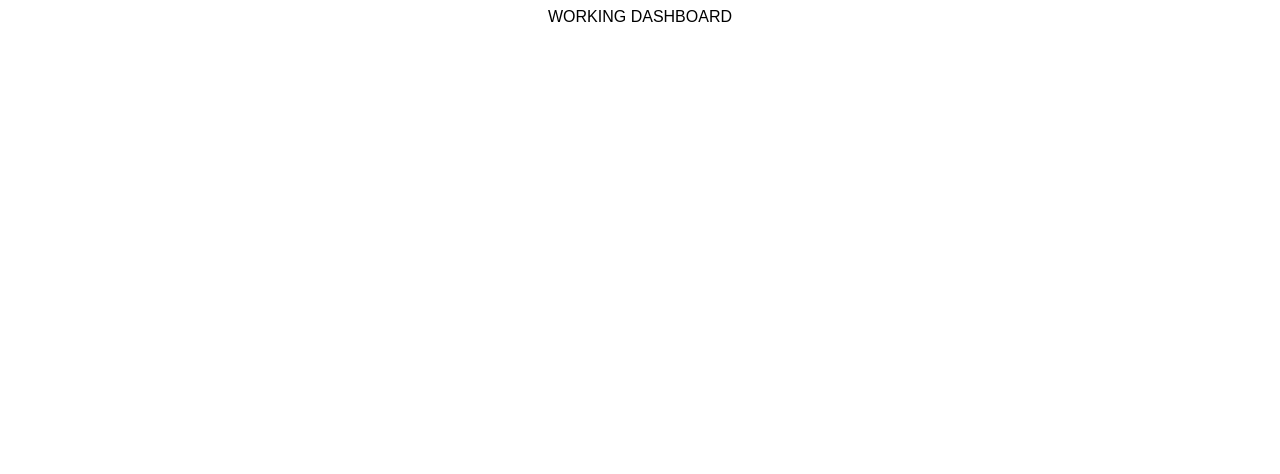
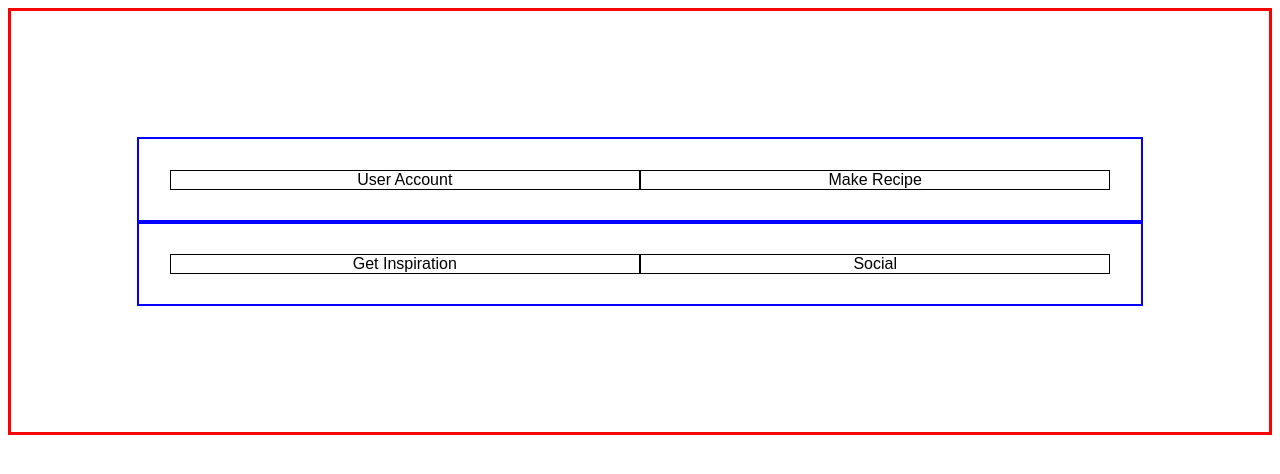
Before and after one commit to Chubbard022/recipeBookFE, a React (Create React App) app: page / in a window 1280 px wide. Shown: the top 474 px of the page. Built offline with nearby package versions, Linux system fonts and the light colour scheme.

Commit message:
got basic dashboard layout

```diff
--- a/package.json
+++ b/package.json
@@ -18,6 +18,7 @@
     "redux-thunk": "^2.3.0"
   },
   "devDependencies": {
+    "jest": "^25.2.7",
     "typescript": "3.3.3"
   },
   "scripts": {
--- a/src/Components/App.js
+++ b/src/Components/App.js
@@ -1,6 +1,6 @@
 import React from "react";
 import "../styles.css";
-import { Dashboard } from "./Dashboard";
+import { Dashboard } from "./Dashboard/Dashboard";
 
 export default function App() {
   return (
--- a/src/Components/Dashboard.js
+++ /dev/null
@@ -1,11 +0,0 @@
-import React from "react"
-
-
-
-export const Dashboard = () =>{
-    return(
-        <div>
-            WORKING DASHBOARD
-        </div>
-    )
-}
--- /dev/null
+++ b/src/Components/Dashboard/Dashboard.js
@@ -0,0 +1,25 @@
+import React from "react"
+
+//imports
+import {Inspiration} from "./Inspiration.js"
+import {RecipeMaker} from "./RecipeMaker.js"
+import {Social} from "./Social.js"
+import {UserAccount} from "./UserAccount.js"
+import "../../styles.css"
+
+
+
+export const Dashboard = () =>{
+    return(
+        <div className="dashboardMain">
+            <div className="dashboardLayer">
+                <UserAccount />
+                <RecipeMaker />
+            </div>
+            <div className="dashboardLayer">
+                <Inspiration />
+                <Social />
+            </div>
+        </div>
+    )
+}
--- /dev/null
+++ b/src/Components/Dashboard/Inspiration.js
@@ -0,0 +1,9 @@
+import React from "react"
+
+import "../../styles.css"
+
+export const Inspiration = () =>{
+    return(
+        <div className="DashboardBlock"> Get Inspiration</div>
+    )
+}
--- /dev/null
+++ b/src/Components/Dashboard/RecipeMaker.js
@@ -0,0 +1,12 @@
+import React from "react"
+
+import "../../styles.css"
+
+
+export const RecipeMaker = () =>{
+    return(
+        <div className="DashboardBlock">
+            Make Recipe
+        </div>
+    )
+}
--- /dev/null
+++ b/src/Components/Dashboard/Social.js
@@ -0,0 +1,9 @@
+import React from "react"
+
+import "../../styles.css"
+
+export const Social = () =>{
+    return(
+        <div className="DashboardBlock"> Social</div>
+    )
+}
--- /dev/null
+++ b/src/Components/Dashboard/UserAccount.js
@@ -0,0 +1,11 @@
+import React from "react"
+
+import "../../styles.css"
+
+export const UserAccount = () =>{
+    return(
+        <div className="DashboardBlock">
+           User Account
+        </div>
+    )
+}
--- a/src/styles.css
+++ b/src/styles.css
@@ -2,3 +2,23 @@
   font-family: sans-serif;
   text-align: center;
 }
+
+
+
+/* DASHBOARD */
+
+.dashboardMain{
+  border: 3px solid red;
+  padding: 10%;
+
+}
+.dashboardLayer{
+  border:2px solid blue;
+  padding: 3%;
+  display: flex;
+}
+
+.DashboardBlock{
+  border: 1px solid black;
+  width:50%;
+}
```
Also changed, not shown: 1 other file (tests, documents, lock files or other folders).
